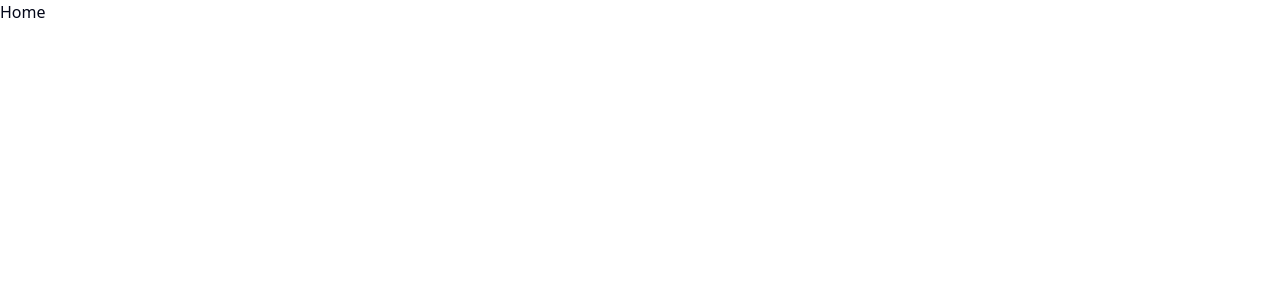
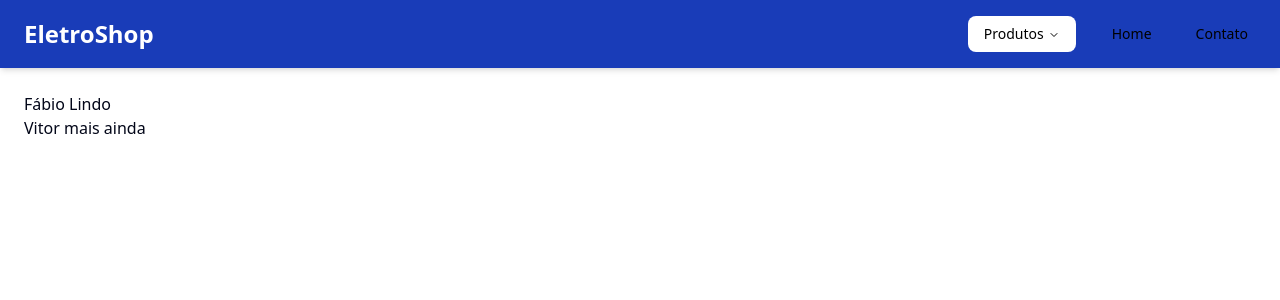
Before and after one commit to FabioMiguelNascimento/G2-G2-Fullstack2, a React (Vite) app in the folder frontend/: page / in a window 1280 px wide. Shown: the top 300 px of the page. Built offline with nearby package versions, Linux system fonts and the light colour scheme.

Commit message:
frontend: add: criado navbar

```diff
--- a/frontend/package.json
+++ b/frontend/package.json
@@ -10,6 +10,7 @@
     "preview": "vite preview"
   },
   "dependencies": {
+    "@radix-ui/react-navigation-menu": "^1.2.14",
     "@radix-ui/react-slot": "^1.2.3",
     "@tailwindcss/vite": "^4.1.13",
     "class-variance-authority": "^0.7.1",
--- a/frontend/src/App.tsx
+++ b/frontend/src/App.tsx
@@ -3,13 +3,20 @@ import reactLogo from './assets/react.svg'
 import viteLogo from '/vite.svg'
 import { Button } from './components/ui/button'
 import Card from './components/card'
+import Header from './components/header'
 import { Outlet } from 'react-router-dom'
+import { NavigationMenu } from '@radix-ui/react-navigation-menu'
 
 function App() {
   const [count, setCount] = useState(0)
 
-  return (
-    <Outlet></Outlet>
+   return (
+    <>
+      <Header />
+      <main className="p-6">
+        <Outlet /> {}
+      </main>
+    </>
   )
 }
 
--- /dev/null
+++ b/frontend/src/components/header.tsx
@@ -0,0 +1,77 @@
+import { Link } from "react-router-dom"
+import {
+  NavigationMenu,
+  NavigationMenuList,
+  NavigationMenuItem,
+  NavigationMenuTrigger,
+  NavigationMenuContent,
+  NavigationMenuLink,
+} from "@/components/ui/navigation-menu"
+
+export default function Header() {
+  return (
+    <header className="sticky top-0 z-50 w-full bg-blue-800 shadow-md">
+      <div className="max-w-7xl mx-auto flex items-center justify-between px-6 py-4">
+        <Link to="/" className="text-2xl font-bold text-white hover:text-blue-200">
+          EletroShop
+        </Link>
+
+        <NavigationMenu>
+          <NavigationMenuList className="flex items-center space-x-6">
+            <NavigationMenuItem>
+              <NavigationMenuTrigger className="text-black font-medium">
+                Produtos
+              </NavigationMenuTrigger>
+              <NavigationMenuContent>
+                <ul className="grid gap-2 p-4 bg-blue-800 rounded-md w-56">
+                  <li>
+                    <NavigationMenuLink asChild>
+                      <Link
+                        to="/products"
+                        className="block px-3 py-2 rounded text-white hover:text-black"
+                      >
+                        Todos os Produtos
+                      </Link>
+                    </NavigationMenuLink>
+                  </li>
+                  <li>
+                    <NavigationMenuLink asChild>
+                      <Link
+                        to="/promocoes"
+                        className="block px-3 py-2 rounded text-white hover:text-black"
+                      >
+                        Promoções
+                      </Link>
+                    </NavigationMenuLink>
+                  </li>
+                </ul>
+              </NavigationMenuContent>
+            </NavigationMenuItem>
+
+            <NavigationMenuItem>
+              <NavigationMenuLink asChild>
+                <Link
+                  to="/"
+                  className="text-black font-medium hover:text-blue-200"
+                >
+                  Home
+                </Link>
+              </NavigationMenuLink>
+            </NavigationMenuItem>
+
+            <NavigationMenuItem>
+              <NavigationMenuLink asChild>
+                <Link
+                  to="/contato"
+                  className="text-black font-medium hover:text-blue-200"
+                >
+                  Contato
+                </Link>
+              </NavigationMenuLink>
+            </NavigationMenuItem>
+          </NavigationMenuList>
+        </NavigationMenu>
+      </div>
+    </header>
+  )
+}
--- /dev/null
+++ b/frontend/src/components/ui/navigation-menu.tsx
@@ -0,0 +1,168 @@
+import * as React from "react"
+import * as NavigationMenuPrimitive from "@radix-ui/react-navigation-menu"
+import { cva } from "class-variance-authority"
+import { ChevronDownIcon } from "lucide-react"
+
+import { cn } from "@/lib/utils"
+
+function NavigationMenu({
+  className,
+  children,
+  viewport = true,
+  ...props
+}: React.ComponentProps<typeof NavigationMenuPrimitive.Root> & {
+  viewport?: boolean
+}) {
+  return (
+    <NavigationMenuPrimitive.Root
+      data-slot="navigation-menu"
+      data-viewport={viewport}
+      className={cn(
+        "group/navigation-menu relative flex max-w-max flex-1 items-center justify-center",
+        className
+      )}
+      {...props}
+    >
+      {children}
+      {viewport && <NavigationMenuViewport />}
+    </NavigationMenuPrimitive.Root>
+  )
+}
+
+function NavigationMenuList({
+  className,
+  ...props
+}: React.ComponentProps<typeof NavigationMenuPrimitive.List>) {
+  return (
+    <NavigationMenuPrimitive.List
+      data-slot="navigation-menu-list"
+      className={cn(
+        "group flex flex-1 list-none items-center justify-center gap-1",
+        className
+      )}
+      {...props}
+    />
+  )
+}
+
+function NavigationMenuItem({
+  className,
+  ...props
+}: React.ComponentProps<typeof NavigationMenuPrimitive.Item>) {
+  return (
+    <NavigationMenuPrimitive.Item
+      data-slot="navigation-menu-item"
+      className={cn("relative", className)}
+      {...props}
+    />
+  )
+}
+
+const navigationMenuTriggerStyle = cva(
+  "group inline-flex h-9 w-max items-center justify-center rounded-md bg-background px-4 py-2 text-sm font-medium hover:bg-accent hover:text-accent-foreground focus:bg-accent focus:text-accent-foreground disabled:pointer-events-none disabled:opacity-50 data-[state=open]:hover:bg-accent data-[state=open]:text-accent-foreground data-[state=open]:focus:bg-accent data-[state=open]:bg-accent/50 focus-visible:ring-ring/50 outline-none transition-[color,box-shadow] focus-visible:ring-[3px] focus-visible:outline-1"
+)
+
+function NavigationMenuTrigger({
+  className,
+  children,
+  ...props
+}: React.ComponentProps<typeof NavigationMenuPrimitive.Trigger>) {
+  return (
+    <NavigationMenuPrimitive.Trigger
+      data-slot="navigation-menu-trigger"
+      className={cn(navigationMenuTriggerStyle(), "group", className)}
+      {...props}
+    >
+      {children}{" "}
+      <ChevronDownIcon
+        className="relative top-[1px] ml-1 size-3 transition duration-300 group-data-[state=open]:rotate-180"
+        aria-hidden="true"
+      />
+    </NavigationMenuPrimitive.Trigger>
+  )
+}
+
+function NavigationMenuContent({
+  className,
+  ...props
+}: React.ComponentProps<typeof NavigationMenuPrimitive.Content>) {
+  return (
+    <NavigationMenuPrimitive.Content
+      data-slot="navigation-menu-content"
+      className={cn(
+        "data-[motion^=from-]:animate-in data-[motion^=to-]:animate-out data-[motion^=from-]:fade-in data-[motion^=to-]:fade-out data-[motion=from-end]:slide-in-from-right-52 data-[motion=from-start]:slide-in-from-left-52 data-[motion=to-end]:slide-out-to-right-52 data-[motion=to-start]:slide-out-to-left-52 top-0 left-0 w-full p-2 pr-2.5 md:absolute md:w-auto",
+        "group-data-[viewport=false]/navigation-menu:bg-popover group-data-[viewport=false]/navigation-menu:text-popover-foreground group-data-[viewport=false]/navigation-menu:data-[state=open]:animate-in group-data-[viewport=false]/navigation-menu:data-[state=closed]:animate-out group-data-[viewport=false]/navigation-menu:data-[state=closed]:zoom-out-95 group-data-[viewport=false]/navigation-menu:data-[state=open]:zoom-in-95 group-data-[viewport=false]/navigation-menu:data-[state=open]:fade-in-0 group-data-[viewport=false]/navigation-menu:data-[state=closed]:fade-out-0 group-data-[viewport=false]/navigation-menu:top-full group-data-[viewport=false]/navigation-menu:mt-1.5 group-data-[viewport=false]/navigation-menu:overflow-hidden group-data-[viewport=false]/navigation-menu:rounded-md group-data-[viewport=false]/navigation-menu:border group-data-[viewport=false]/navigation-menu:shadow group-data-[viewport=false]/navigation-menu:duration-200 **:data-[slot=navigation-menu-link]:focus:ring-0 **:data-[slot=navigation-menu-link]:focus:outline-none",
+        className
+      )}
+      {...props}
+    />
+  )
+}
+
+function NavigationMenuViewport({
+  className,
+  ...props
+}: React.ComponentProps<typeof NavigationMenuPrimitive.Viewport>) {
+  return (
+    <div
+      className={cn(
+        "absolute top-full left-0 isolate z-50 flex justify-center"
+      )}
+    >
+      <NavigationMenuPrimitive.Viewport
+        data-slot="navigation-menu-viewport"
+        className={cn(
+          "origin-top-center bg-popover text-popover-foreground data-[state=open]:animate-in data-[state=closed]:animate-out data-[state=closed]:zoom-out-95 data-[state=open]:zoom-in-90 relative mt-1.5 h-[var(--radix-navigation-menu-viewport-height)] w-full overflow-hidden rounded-md border shadow md:w-[var(--radix-navigation-menu-viewport-width)]",
+          className
+        )}
+        {...props}
+      />
+    </div>
+  )
+}
+
+function NavigationMenuLink({
+  className,
+  ...props
+}: React.ComponentProps<typeof NavigationMenuPrimitive.Link>) {
+  return (
+    <NavigationMenuPrimitive.Link
+      data-slot="navigation-menu-link"
+      className={cn(
+        "data-[active=true]:focus:bg-accent data-[active=true]:hover:bg-accent data-[active=true]:bg-accent/50 data-[active=true]:text-accent-foreground hover:bg-accent hover:text-accent-foreground focus:bg-accent focus:text-accent-foreground focus-visible:ring-ring/50 [&_svg:not([class*='text-'])]:text-muted-foreground flex flex-col gap-1 rounded-sm p-2 text-sm transition-all outline-none focus-visible:ring-[3px] focus-visible:outline-1 [&_svg:not([class*='size-'])]:size-4",
+        className
+      )}
+      {...props}
+    />
+  )
+}
+
+function NavigationMenuIndicator({
+  className,
+  ...props
+}: React.ComponentProps<typeof NavigationMenuPrimitive.Indicator>) {
+  return (
+    <NavigationMenuPrimitive.Indicator
+      data-slot="navigation-menu-indicator"
+      className={cn(
+        "data-[state=visible]:animate-in data-[state=hidden]:animate-out data-[state=hidden]:fade-out data-[state=visible]:fade-in top-full z-[1] flex h-1.5 items-end justify-center overflow-hidden",
+        className
+      )}
+      {...props}
+    >
+      <div className="bg-border relative top-[60%] h-2 w-2 rotate-45 rounded-tl-sm shadow-md" />
+    </NavigationMenuPrimitive.Indicator>
+  )
+}
+
+export {
+  NavigationMenu,
+  NavigationMenuList,
+  NavigationMenuItem,
+  NavigationMenuContent,
+  NavigationMenuTrigger,
+  NavigationMenuLink,
+  NavigationMenuIndicator,
+  NavigationMenuViewport,
+  navigationMenuTriggerStyle,
+}
--- a/frontend/src/pages/Home.tsx
+++ b/frontend/src/pages/Home.tsx
@@ -1,5 +1,8 @@
 export default function Home() {
-    return(
-        <h1>Home</h1>
+  return(
+        <h1>Fábio Lindo
+          <br></br>
+          Vitor mais ainda
+        </h1>
     )
 }
```
Also changed, not shown: 1 other file (tests, documents, lock files or other folders).
